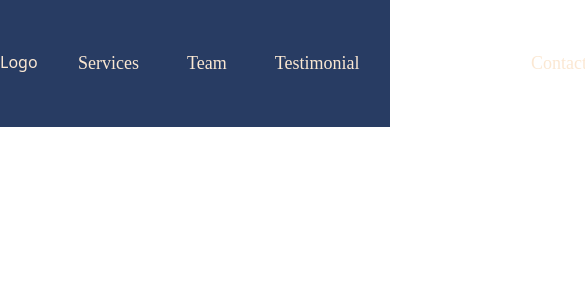
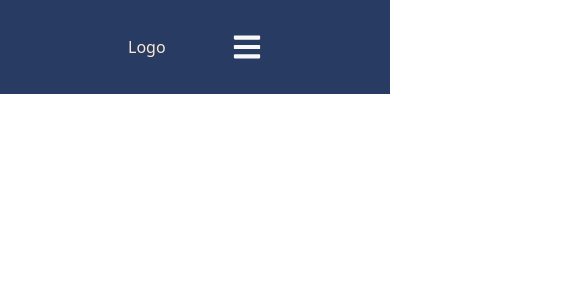
Before and after one commit to rookiexyz/figmaSite, a React (Create React App) app: page / in a window 390 px wide. Shown: the top 300 px of the page, 585 px wide, since content can reach past the window. Built offline with nearby package versions, Linux system fonts and the light colour scheme.

Commit message:
responsive navbar complete

```diff
--- a/src/component/Navbar.jsx
+++ b/src/component/Navbar.jsx
@@ -11,20 +11,20 @@ const Navbar = () => {
   }
 
   return (
-    <div className='container mx-auto flex justify-between lg:pt-[83px] pt-[50px] lg:pb-[97px] pb-[50px]'>
+    <nav className='w-full px-32 py-8 font-medium flex items-center justify-between'>
       <div className='w-[20%]'>
         <a href="/" className='mr-[116px]'>Logo</a>
       </div>
-      <div className='w-[80%]'>
-        <a href="/" className='menu-style hover:text-site-red transition-all'>Services</a>
-        <a href="/" className='menu-style mx-[48px] hover:text-site-red transition-all'>Team</a>
-        <a href="/" className='menu-style hover:text-site-red transition-all'>Testimonial</a>
-        <a href="/" className='menu-style ml-[55%] hover:text-site-red transition-all'>Contact</a>
+      <div className={click ? 'fixed right-0 top-[90px] w-[30%] h-[100%] bg-site-blue flex flex-col items-center' : 'w-[80%] md:block hidden'}>
+        <a href="/" className='menu-style hover:text-site-red transition-all hover:border-b-[3px] border-site-red mb-[20px] mt-[20px]'>Services</a>
+        <a href="/" className='menu-style md:mx-[48px] hover:text-site-red transition-all hover:border-b-[3px] border-site-red mb-[20px]'>Team</a>
+        <a href="/" className='menu-style hover:text-site-red transition-all hover:border-b-[3px] border-site-red mb-[20px]'>Testimonial</a>
+        <a href="/" className='menu-style md:absolute md:right-[10%] hover:text-site-red transition-all hover:border-b-[3px] border-site-red'>Contact</a>
       </div>
-      <div className='hidden' onClick={handleClick}>
+      <div className='md:hidden sm:inline-block' onClick={handleClick}>
         {click ? (<FaTimes size={30} style={{color: '#f8f8f8'}}/>) : (<FaBars size={30} style={{color: '#f8f8f8'}}/>)}
       </div>
-    </div>
+    </nav>
   )
 }
 
--- a/src/index.css
+++ b/src/index.css
@@ -9,8 +9,4 @@
         font-weight: 400;
         font-size: 18px;
     }
-    .container {
-        /* min-width: 1168px; */
-        max-width: 1168px;
-    }
 }
```
